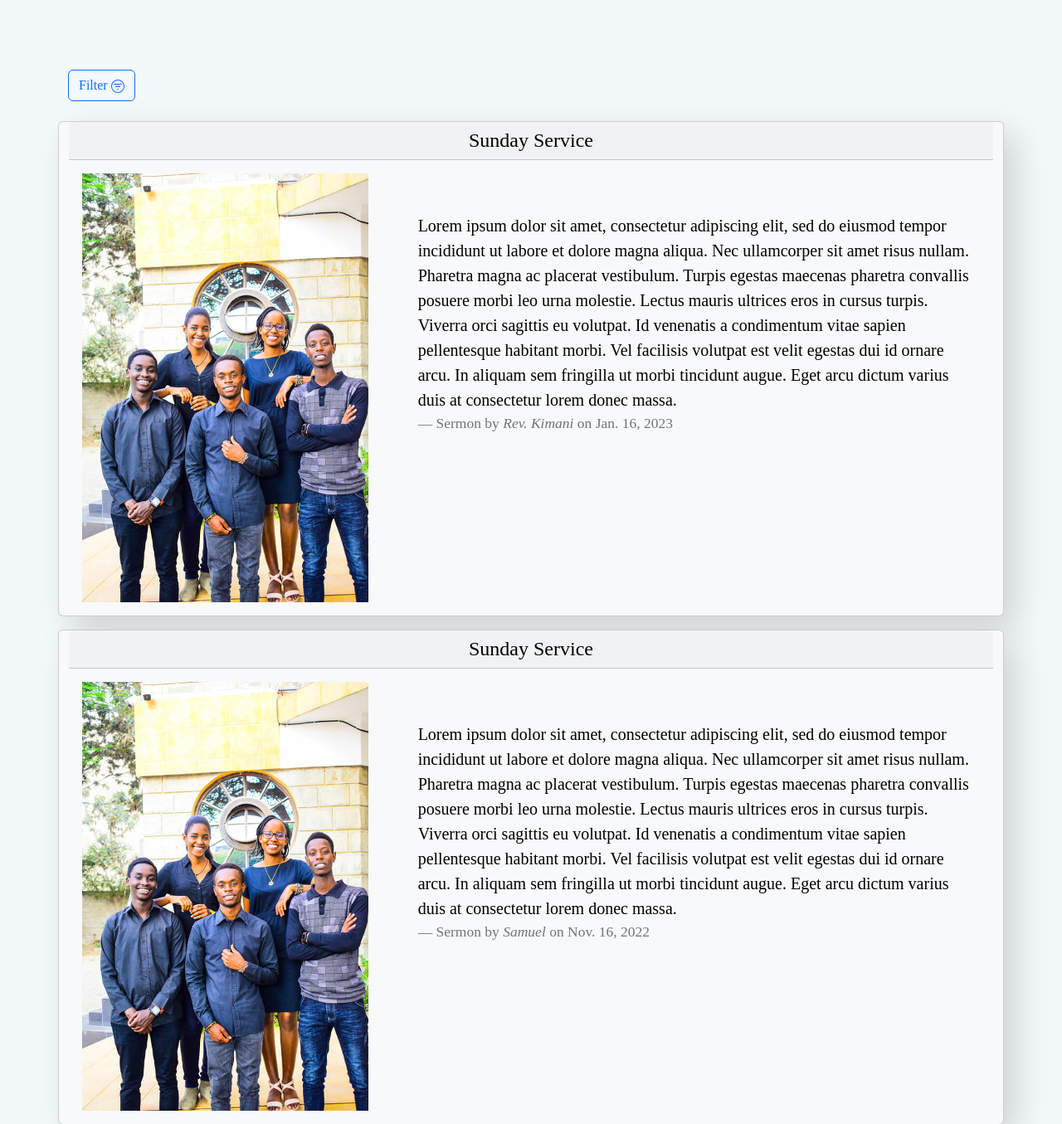
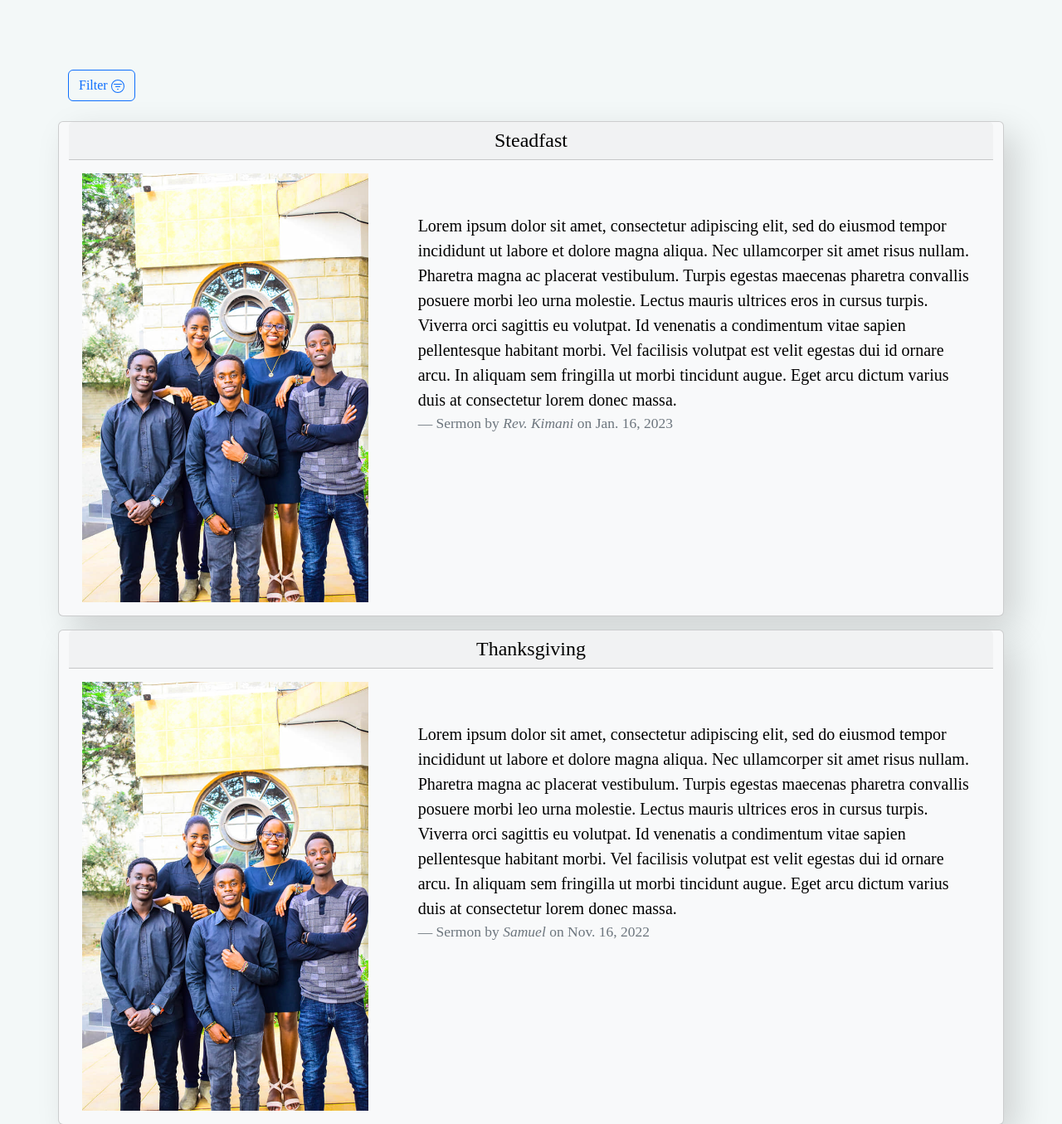
Before and after one commit to wahomez/pcea_youth, a Django app: page /sunday-service in a window 1280 px wide. Shown: the part 64-1419 px from the top of the page at 83% size. Run offline with Django 4.2, Linux system fonts and the light colour scheme; data comes from the database, SQL or seed files in the repository; some libraries are stand-ins or nearby versions.

Commit message:
service header

```diff
--- a/main/templates/main/Sunday_Service.html
+++ b/main/templates/main/Sunday_Service.html
@@ -35,7 +35,7 @@
       {% comment %} {%if 'Tuesday' in ser.Service %} {% endcomment %}
       <div class="card text-bg-light mb-3">
         <h4 class="card-header text-center">
-          {{ser.Service}}
+          {{ser.Sermon_title}}
         </h4>
         <div class="card-body">
           <div class="row">
--- a/main/templates/main/Tuesday_Service.html
+++ b/main/templates/main/Tuesday_Service.html
@@ -35,7 +35,7 @@
       {% comment %} {%if 'Tuesday' in ser.Service %} {% endcomment %}
       <div class="card text-bg-light mb-3">
         <h4 class="card-header text-center">
-          {{ser.Service}}
+          {{ser.Sermon_title}}
         </h4>
         <div class="card-body">
           <div class="row">
```
